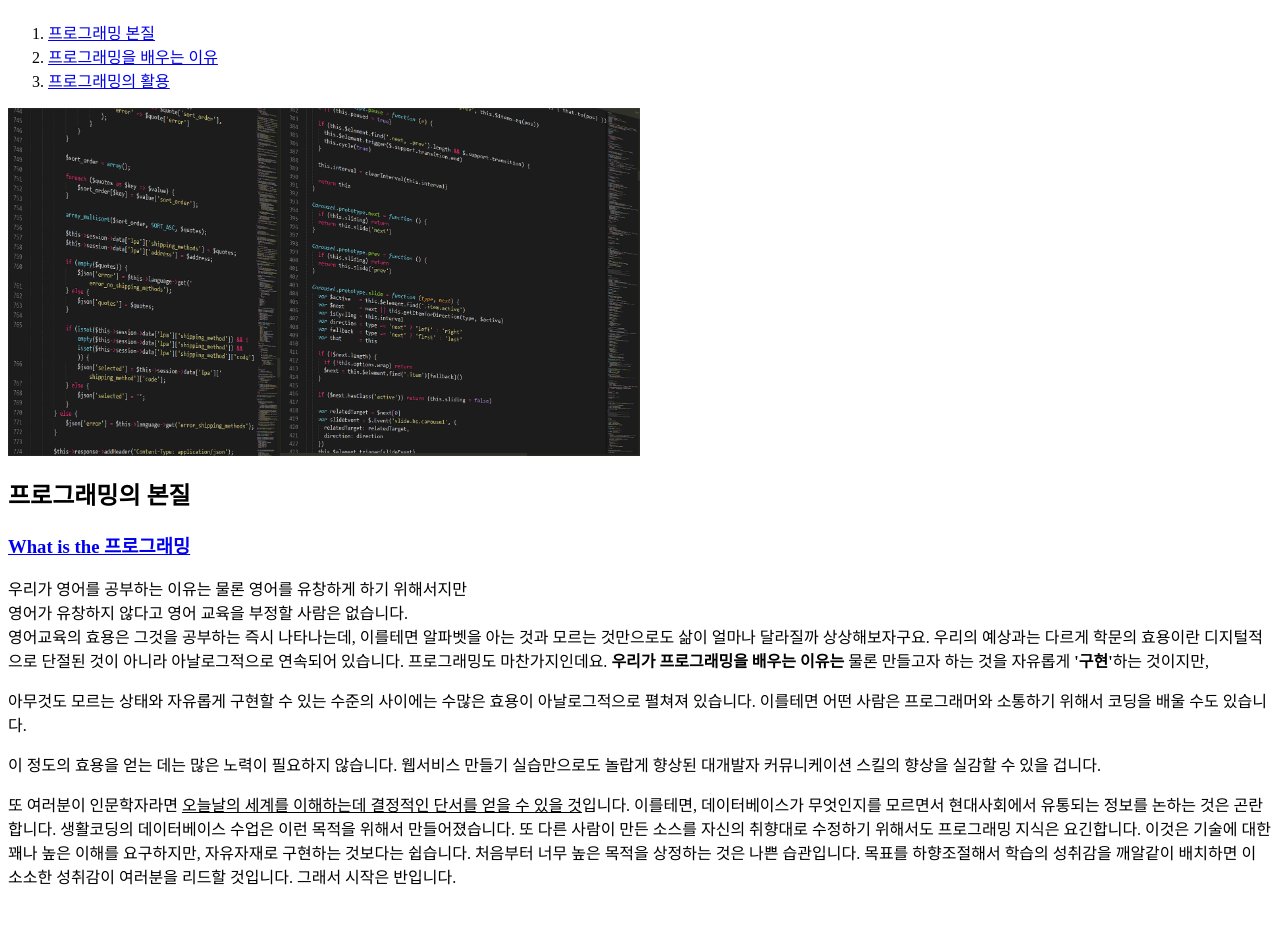
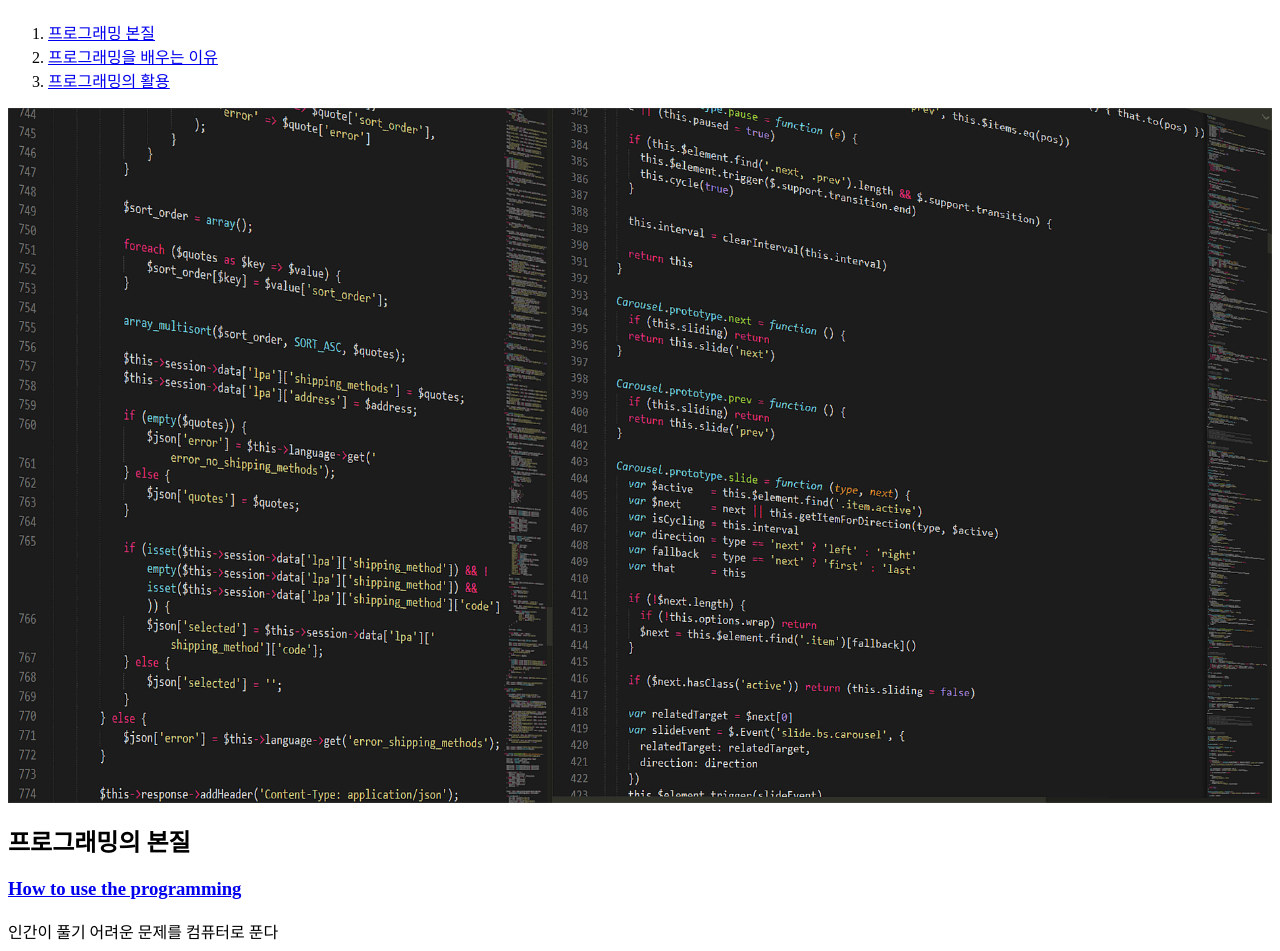
Before and after one commit to co-cracker/WEB-1.html, a plain HTML site: page 3.html in a window 1280 px wide. Shown: the part 55-1006 px from the top of the page. Before the commit the page ends 951 px from the top, so only its background shows below. Drawn offline with Linux system fonts and the light colour scheme.

Commit message:
Add files via upload
files added on the bitsnami

```diff
--- a/3.html
+++ b/3.html
@@ -11,27 +11,10 @@
   <li><a href="2.html"> 프로그래밍을 배우는 이유</a></li>
   <li><a href="3.html">프로그래밍의 활용</a></li>
 </ol>
-  <img src="programming-1873854_1920.png" width="50%">
+<img src="programming-1873854_1920.png" width="100%">
 <h2>프로그래밍의 본질</h2>
-  <h3><a href="https://opentutorials.org/course/1189/6206" target="blank" title="내가 정말 프로그래밍을 할 수 있을까?
-  "> What is the 프로그래밍</a></h3>
-  우리가 영어를 공부하는 이유는 물론 영어를 유창하게 하기 위해서지만
-  <br>영어가 유창하지 않다고 영어 교육을 부정할 사람은 없습니다. <br>영어교육의 효용은 그것을 공부하는 즉시 나타나는데,
-  이를테면 알파벳을 아는 것과 모르는 것만으로도 삶이 얼마나 달라질까 상상해보자구요.
-  우리의 예상과는 다르게 학문의 효용이란 디지털적으로 단절된 것이 아니라 아날로그적으로 연속되어 있습니다.
-  프로그래밍도 마찬가지인데요. <strong>우리가 프로그래밍을 배우는 이유는</strong> 물론 만들고자 하는 것을 자유롭게
-  <strong>'구현'</strong>하는 것이지만,
-  <p>아무것도 모르는 상태와 자유롭게 구현할 수 있는 수준의 사이에는 수많은 효용이 아날로그적으로 펼쳐져 있습니다.
-  이를테면 어떤 사람은 프로그래머와 소통하기 위해서 코딩을 배울 수도 있습니다.</p><p>
-  이 정도의 효용을 얻는 데는 많은 노력이 필요하지 않습니다. 웹서비스 만들기 실습만으로도
-  놀랍게 향상된 대개발자 커뮤니케이션 스킬의 향상을 실감할 수 있을 겁니다.</p>
-  또 여러분이 인문학자라면 <u>오늘날의 세계를 이해하는데 결정적인 단서를 얻을 수 있을 것</u>입니다.
-  이를테면, 데이터베이스가 무엇인지를 모르면서 현대사회에서 유통되는 정보를 논하는 것은 곤란합니다.
-  생활코딩의 데이터베이스 수업은 이런 목적을 위해서 만들어졌습니다.
-  또 다른 사람이 만든 소스를 자신의 취향대로 수정하기 위해서도 프로그래밍 지식은 요긴합니다.
-  이것은 기술에 대한 꽤나 높은 이해를 요구하지만, 자유자재로 구현하는 것보다는 쉽습니다.
-  처음부터 너무 높은 목적을 상정하는 것은 나쁜 습관입니다.
-  목표를 하향조절해서 학습의 성취감을 깨알같이 배치하면 이 소소한 성취감이 여러분을 리드할 것입니다.
-  그래서 시작은 반입니다.
+<h3><a href="https://opentutorials.org/course/1189/6205" target="blank" title="내가 정말 프로그래밍을 할 수 있을까?
+">How to use the programming</a></h3>
+인간이 풀기 어려운 문제를 컴퓨터로 푼다
 </body>
 </html>
```
Also changed, not shown: 2.html (+3 -20 lines), index.html (+22 -1 lines). Lines whose indentation alone changed are shown as unchanged.
